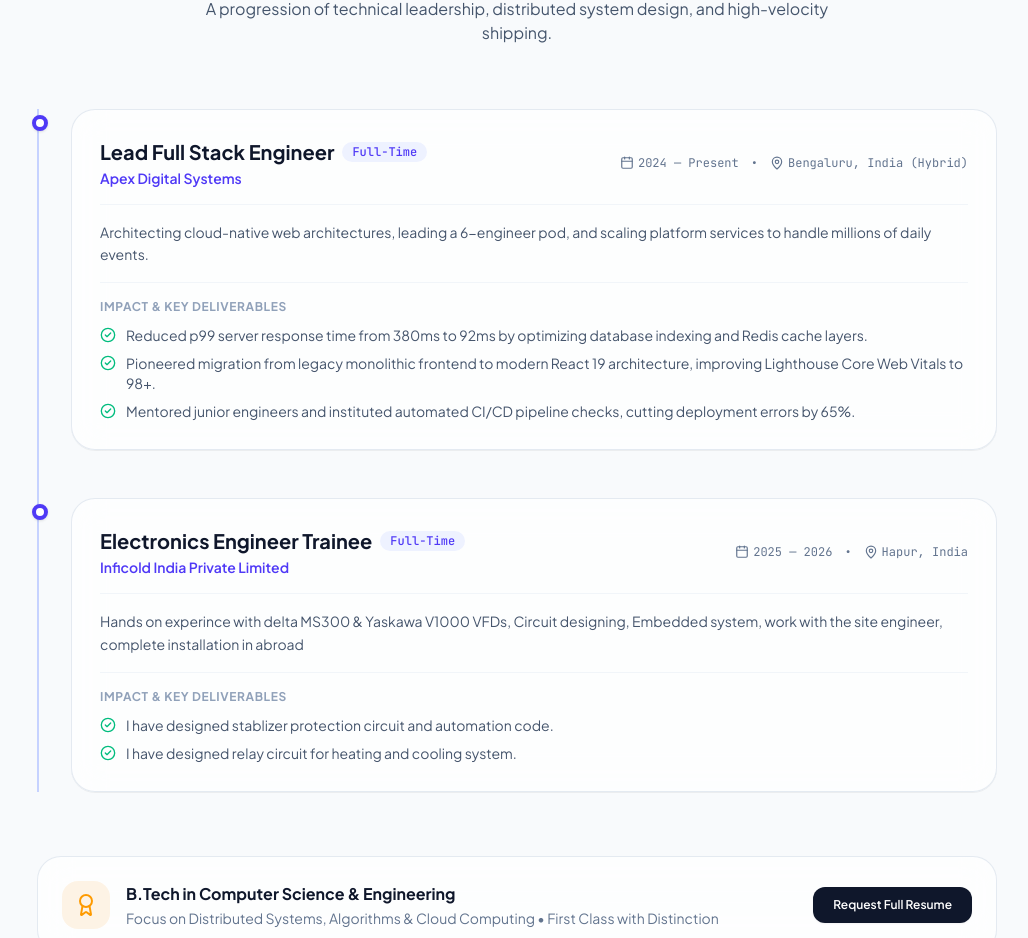
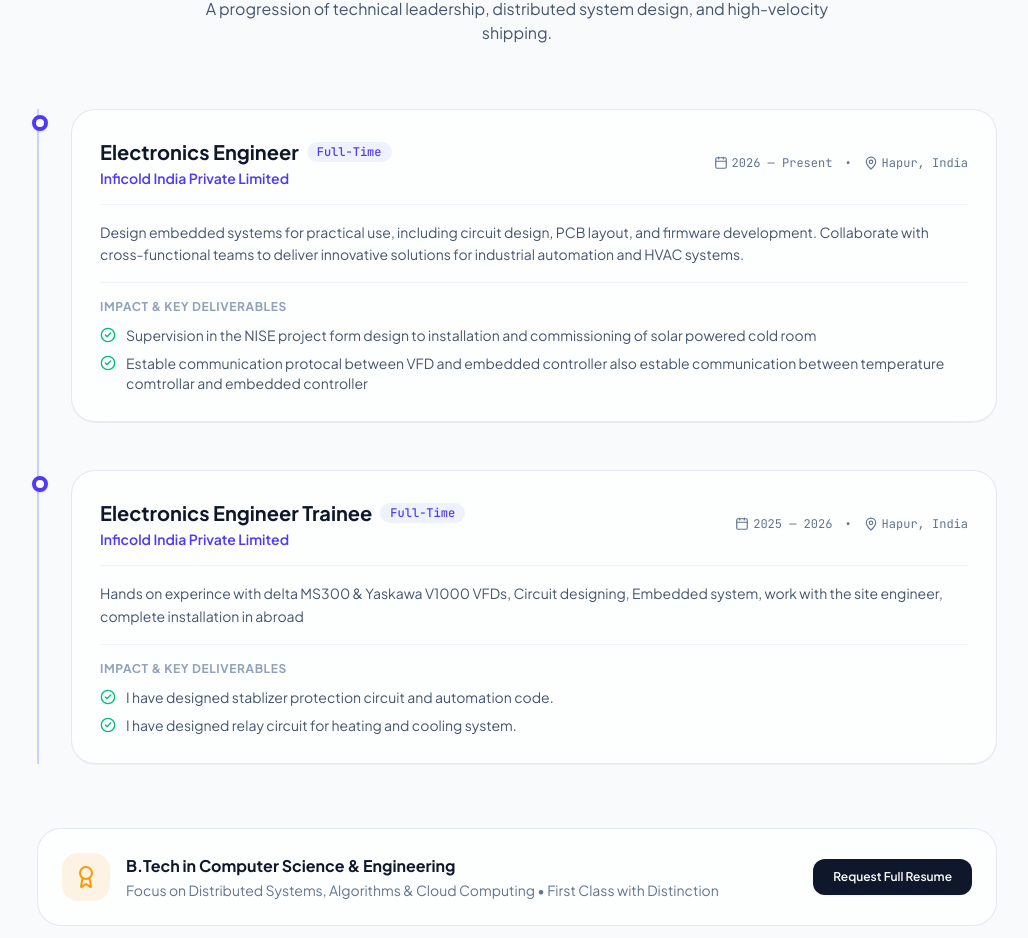
Before and after one commit to shivamkumar063/my-portfolio, a React (Vite) app: page / in a window 1280 px wide. Shown: the part 2737-3675 px from the top of the page, without its empty margins (123-1151 px from the left). Built offline with nearby package versions, Linux system fonts and the light colour scheme.

Commit message:
Update my portfolio into

```diff
--- a/src/data/portfolioData.js
+++ b/src/data/portfolioData.js
@@ -66,16 +66,16 @@ export const portfolioData = {
 ///////////////////////experience/////////////////////////////////////////////////
   experiences: [
     {
-      period: "2024 — Present",
-      role: "Lead Full Stack Engineer",
-      company: "Apex Digital Systems",
-      location: "Bengaluru, India (Hybrid)",
+      period: "2026 — Present",
+      role: "Electronics Engineer",
+      company: "Inficold India Private Limited",
+      location: "Hapur, India",
       type: "Full-Time",
-      description: "Architecting cloud-native web architectures, leading a 6-engineer pod, and scaling platform services to handle millions of daily events.",
+      description: "Design embedded systems for practical use, including circuit design, PCB layout, and firmware development. Collaborate with cross-functional teams to deliver innovative solutions for industrial automation and HVAC systems.",
       achievements: [
-        "Reduced p99 server response time from 380ms to 92ms by optimizing database indexing and Redis cache layers.",
-        "Pioneered migration from legacy monolithic frontend to modern React 19 architecture, improving Lighthouse Core Web Vitals to 98+.",
-        "Mentored junior engineers and instituted automated CI/CD pipeline checks, cutting deployment errors by 65%."
+        "Supervision in the NISE project form design to installation and commissioning of solar powered cold room",
+        "Estable communication protocal between VFD and embedded controller also estable communication between temperature comtrollar and embedded controller",
+
       ]
     },
     {
```
